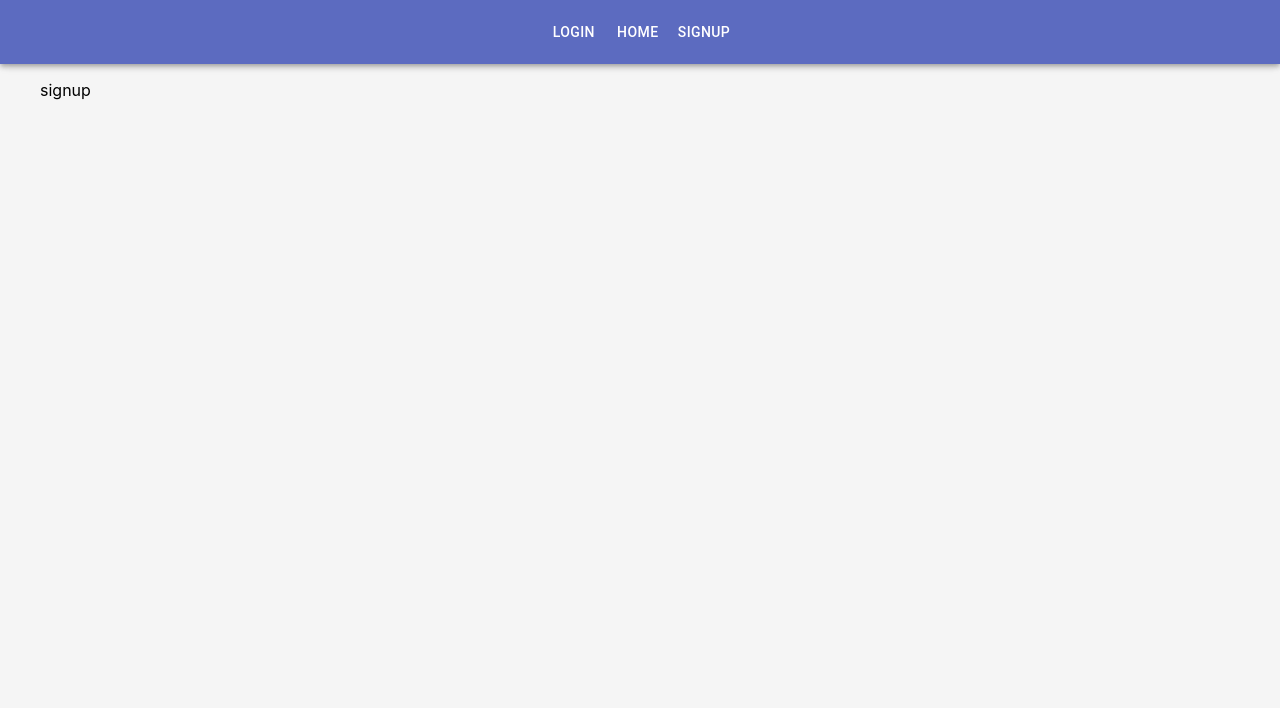
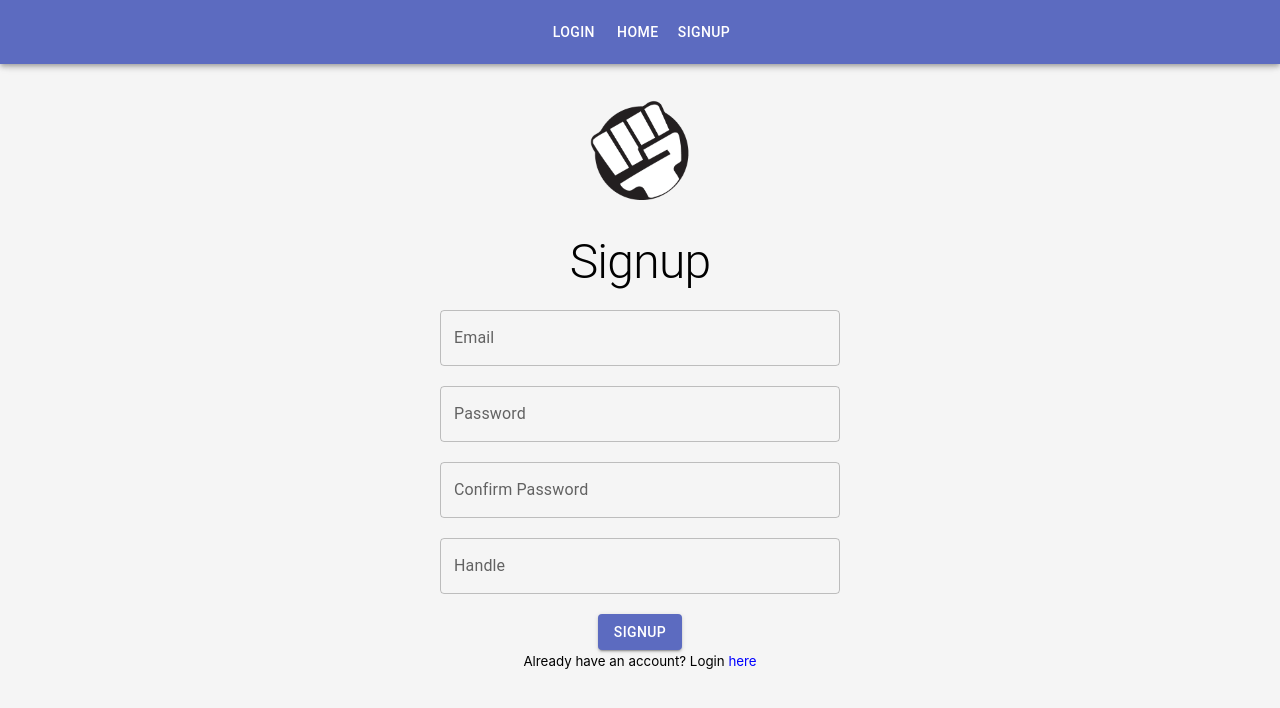
Before and after one commit to hupaulcamacho/fgc-social, a React (Create React App) app in the folder client/: page /signup in a window 1280 px wide. Shown: the top 708 px of the page. Built offline with nearby package versions, Linux system fonts and the light colour scheme.

Commit message:
implement signup page with redirect to home page

```diff
--- a/client/src/App.js
+++ b/client/src/App.js
@@ -27,6 +27,7 @@
       contrastText: '#fff'
     },
   },
+
 })
 
 class App extends Component {
--- a/client/src/pages/login.js
+++ b/client/src/pages/login.js
@@ -1,4 +1,4 @@
-import React, { useState, useEffect } from 'react';
+import React, { useState } from 'react';
 import { withStyles } from '@mui/styles';
 import PropTypes from 'prop-types';
 import AppIcon from '../images/punch.png';
@@ -57,24 +57,19 @@
     event.preventDefault();
     setLoading(true)
     const userData = {
-      email: email,
-      password: password
+      email,
+      password
     }
     axios.post('/login', userData)
       .then(res => {
         console.log(res.data);
+        localStorage.setItem('FBIdToken', `Bearer ${res.data.token}`);
         setLoading(false);
         navigate('/')
       })
       .catch((err) => {
         setErrors(err.response.data);
         setLoading(false);
-      })
-  }
-
-  const handleChange = (event) => {
-    this.setState({
-      [event.target.name]: event.target.value
       })
   }
 
--- a/client/src/pages/signup.js
+++ b/client/src/pages/signup.js
@@ -1,9 +1,169 @@
-import React from 'react'
+import React, { useState } from 'react';
+import { withStyles } from '@mui/styles';
+import PropTypes from 'prop-types';
+import AppIcon from '../images/punch.png';
+import axios from 'axios';
+import { Link, useNavigate } from 'react-router-dom';
 
-function signup() {
+import Typography from '@mui/material/Typography';
+import TextField from '@mui/material/TextField';
+import Grid from '@mui/material/Grid';
+import Button from '@mui/material/Button';
+import CircularProgress from '@mui/material/CircularProgress';
+
+const styles = {
+  form: {
+    textAlign: 'center'
+  },
+  image: {
+    margin: '20px auto 20px auto',
+    width: '100px'
+  },
+  pageTitle: {
+    margin: '10px auto 10px auto !important',
+    fontSize: '48px !important'
+  },
+  textField: {
+    margin: '10px auto 10px auto !important',
+  },
+  button: {
+    marginTop: '10px !important',
+    position: 'relative'
+  },
+  customError: {
+    color: 'red',
+    fontSize: '0.8rem',
+    marginTop: '10px'
+  },
+  progress: {
+    position: 'absolute'
+  },
+  login: {
+    color: 'blue'
+  }
+}
+
+function Signup(props) {
+  const navigate = useNavigate()
+  const [ email, setEmail ] = useState('');
+  const [ password, setPassword ] = useState('');
+  const [ handle, setHandle ] = useState('');
+  const [ confirmPassword, setConfirmPassword ] = useState('');
+  const [ loading, setLoading ] = useState(false);
+  const [ errors, setErrors ] = useState({});
+
+  const handleSubmit = (event) => {
+
+    event.preventDefault();
+    setLoading(true)
+
+    const newUserData = {
+      email,
+      password,
+      confirmPassword,
+      handle
+    }
+
+    axios.post('/signup', newUserData)
+      .then(res => {
+        console.log(res.data);
+        localStorage.setItem('FBIdToken', `Bearer ${res.data.token}`);
+        setLoading(false);
+        navigate('/')
+      })
+      .catch((err) => {
+        setErrors(err.response.data);
+        setLoading(false);
+      })
+  }
+
+  const { classes } = props;
+  // const { errors, loading } = this.state;
   return (
-    <div>signup</div>
+    <Grid container className={classes.form}>
+      <Grid item sm />
+      <Grid item sm>
+        <img src={AppIcon} alt="punch" className={classes.image}/>
+        <Typography variant="h1" className={classes.pageTitle}>
+          Signup
+        </Typography>
+        <form noValidate onSubmit={handleSubmit}>
+          <TextField
+            id="email"
+            name="email"
+            type="email"
+            label="Email"
+            className={classes.textField}
+            helperText={errors.email}
+            error={errors.email ? true : false}
+            value={email}
+            onChange={(e) => setEmail(e.target.value)}
+            fullWidth
+          />
+          <TextField
+            id="password"
+            name="password"
+            type="password"
+            label="Password"
+            className={classes.textField}
+            helperText={errors.password}
+            error={errors.password ? true : false}
+            value={password}
+            onChange={(e) => setPassword(e.target.value)}
+            fullWidth
+          />
+          <TextField
+            id="confirmPassword"
+            name="confirmPassword"
+            type="password"
+            label="Confirm Password"
+            className={classes.textField}
+            helperText={errors.confirmPassword}
+            error={errors.confirmPassword ? true : false}
+            value={confirmPassword}
+            onChange={(e) => setConfirmPassword(e.target.value)}
+            fullWidth
+          />
+          <TextField
+            id="handle"
+            name="handle"
+            type="text"
+            label="Handle"
+            className={classes.textField}
+            helperText={errors.handle}
+            error={errors.handle ? true : false}
+            value={handle}
+            onChange={(e) => setHandle(e.target.value)}
+            fullWidth
+          />
+          {errors.general && (
+            <Typography variant="body2" className={classes.customError}>
+              {errors.general}
+            </Typography>
+          )}
+          <Button
+            type="submit"
+            variant="contained"
+            color="primary"
+            className={classes.button}
+            disabled={loading}
+          >
+            Signup
+            {loading && (
+              <CircularProgress size={30} className={classes.progress} />
+            )}
+          </Button>
+          <br />
+          <small>Already have an account? Login <Link to='/login' className={classes.login}>here</Link></small>
+        </form>
+      </Grid>
+      <Grid item sm />
+    </Grid>
   )
 }
 
-export default signup
+
+Signup.propTypes = {
+  classes: PropTypes.object.isRequired
+}
+export default withStyles(styles)(Signup);
```
Lines whose indentation alone changed are shown as unchanged.
